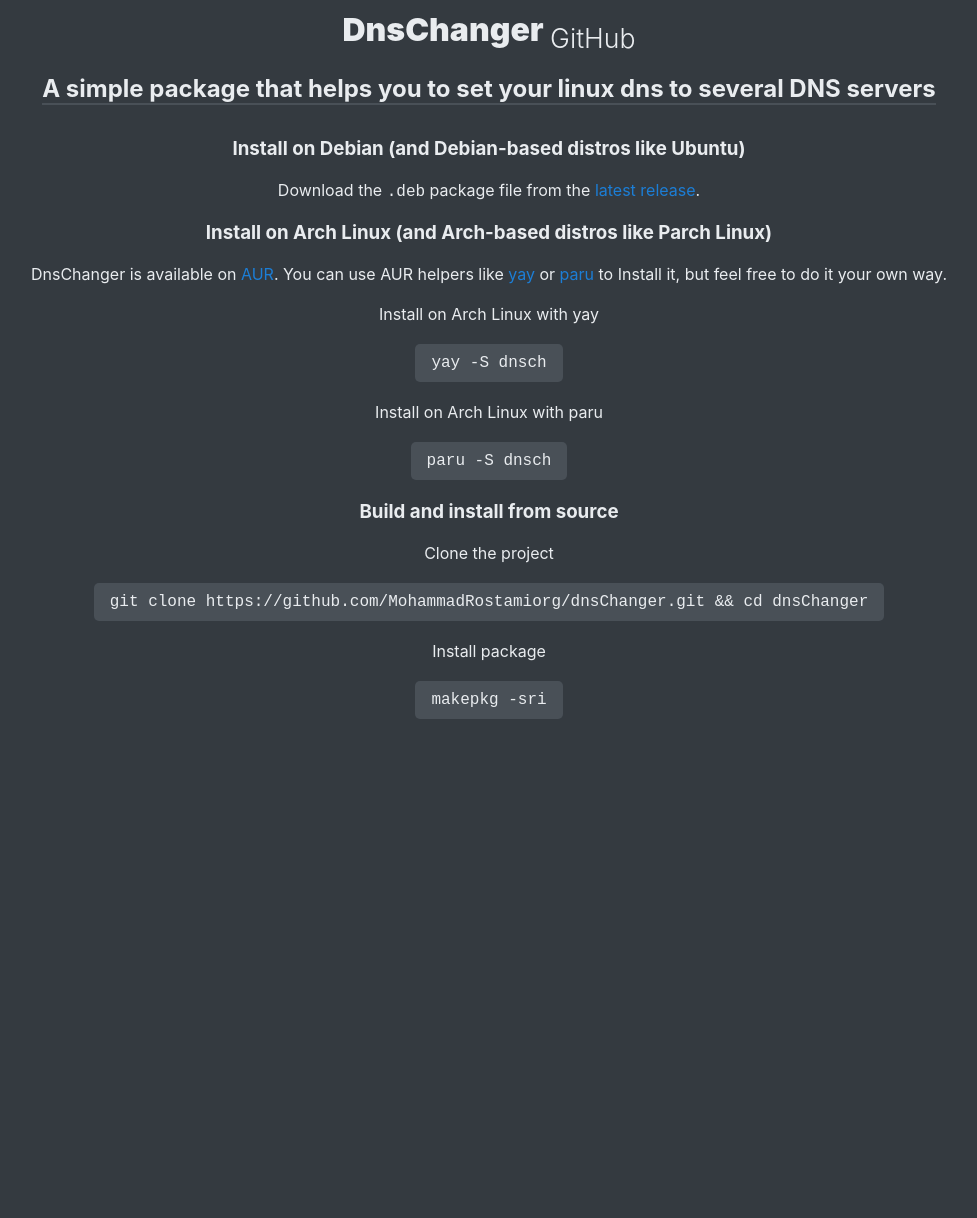
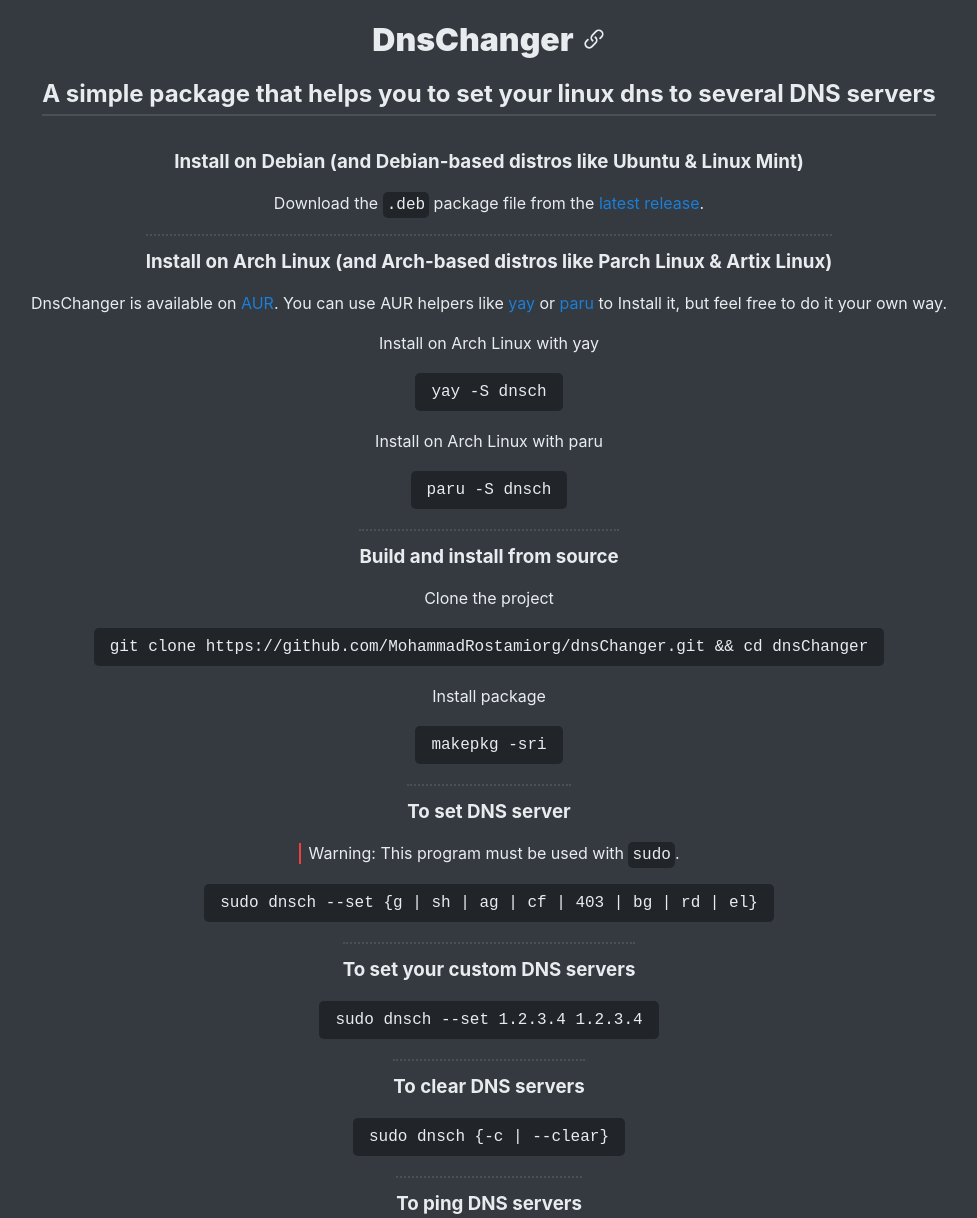
Before and after one commit to MohammadRostamiorg/dnsChanger, a plain HTML site: page pages/index.html in a window 1280 px wide. Shown: the top 1218 px of the page, without its empty margins (151-1128 px from the left). Before the commit the page ends 800 px from the top, so only its background shows below. Drawn offline with Linux system fonts and the light colour scheme; a small style sheet from the web is missing.

Commit message:
Completing pages

```diff
--- a/pages/index.html
+++ b/pages/index.html
@@ -1,44 +1,81 @@
 <!DOCTYPE html>
 <html lang="en">
+
 <head>
     <meta charset="UTF-8">
     <meta name="viewport" content="width=device-width, initial-scale=1.0">
     <meta http-equiv="X-UA-Compatible" content="IE=7">
     <meta http-equiv="X-UA-Compatible" content="ie=edge">
     <meta http-equiv="Content-Type" content="text/html;charset=UTF-8">
-    <meta name="description" content="DnsChanger - A simple package that helps you to set your linux dns to several DNS servers">
+    <meta name="description"
+        content="DnsChanger - A simple package that helps you to set your linux dns to several DNS servers">
     <title>DnsChanger</title>
     <link rel="stylesheet" href="https://cdn.jsdelivr.net/npm/@xz/fonts@1/serve/inter.min.css">
     <link rel="stylesheet" href="https://cdn.jsdelivr.net/npm/@xz/fonts@1/serve/jetbrains-mono.min.css">
     <link rel="stylesheet" href="./style.css">
 </head>
+
 <body>
-    <h1>DnsChanger <sub><a href="https://github.com/MohammadRostamiorg/dnsChanger" title="Source code available on GitHub">GitHub</a></sub></h1>
+    <main>
+        <h1><span>DnsChanger</span><a href="https://github.com/MohammadRostamiorg/dnsChanger"
+                title="Source code available on GitHub"><svg xmlns="http://www.w3.org/2000/svg" viewBox="0 0 20 20"
+                    fill="currentColor" class="w-5 h-5">
+                    <path
+                        d="M12.232 4.232a2.5 2.5 0 0 1 3.536 3.536l-1.225 1.224a.75.75 0 0 0 1.061 1.06l1.224-1.224a4 4 0 0 0-5.656-5.656l-3 3a4 4 0 0 0 .225 5.865.75.75 0 0 0 .977-1.138 2.5 2.5 0 0 1-.142-3.667l3-3Z" />
+                    <path
+                        d="M11.603 7.963a.75.75 0 0 0-.977 1.138 2.5 2.5 0 0 1 .142 3.667l-3 3a2.5 2.5 0 0 1-3.536-3.536l1.225-1.224a.75.75 0 0 0-1.061-1.06l-1.224 1.224a4 4 0 1 0 5.656 5.656l3-3a4 4 0 0 0-.225-5.865Z" />
+                </svg>
+            </a>
+        </h1>
         <h2>A simple package that helps you to set your linux dns to several DNS servers</h2>
-    <h3>Install on Debian (and Debian-based distros like Ubuntu)</h3>
-    <p>Download the <code>.deb</code> package file from the <a href="https://github.com/MohammadRostamiorg/dnsChanger/releases/latest">latest release</a>.</p>
-    <h3>Install on Arch Linux (and Arch-based distros like Parch Linux)</h3>
-    <p>DnsChanger is available on <a href="https://aur.archlinux.org/packages/dnsch">AUR</a>. You can use AUR helpers like <a href="https://github.com/Jguer/yay">yay</a> or <a href="https://github.com/Morganamilo/paru">paru</a> to Install it, but feel free to do it your own way.</p>
+        <h3 id="install-debian">Install on Debian (and Debian-based distros like Ubuntu & Linux Mint)</h3>
+        <p>Download the <code>.deb</code> package file from the <a
+                href="https://github.com/MohammadRostamiorg/dnsChanger/releases/latest">latest release</a>.</p>
+        <h3 id="install-arch">Install on Arch Linux (and Arch-based distros like Parch Linux & Artix Linux)</h3>
+        <p>DnsChanger is available on <a href="https://aur.archlinux.org/packages/dnsch">AUR</a>. You can use AUR
+            helpers like <a href="https://github.com/Jguer/yay">yay</a> or <a
+                href="https://github.com/Morganamilo/paru">paru</a> to Install it, but feel free to do it your own way.
+        </p>
         <p>Install on Arch Linux with yay</p>
         <pre>yay -S dnsch</pre>
         <p>Install on Arch Linux with paru</p>
         <pre>paru -S dnsch</pre>
-    <h3>Build and install from source</h3>
+        <h3 id="build">Build and install from source</h3>
         <p>Clone the project</p>
         <pre>git clone https://github.com/MohammadRostamiorg/dnsChanger.git && cd dnsChanger</pre>
         <p>Install package</p>
         <pre>makepkg -sri</pre>
+        <h3 id="set">To set DNS server</h3>
+        <blockquote>
+            Warning: This program must be used with <code title="Or root privileges">sudo</code>.
+        </blockquote>
+        <pre>sudo dnsch --set {g | sh | ag | cf | 403 | bg | rd | el}</pre>
+        <h3 id="set-custom">To set your custom DNS servers</h3>
+        <pre>sudo dnsch --set 1.2.3.4 1.2.3.4</pre>
+        <h3 id="clear">To clear DNS servers</h3>
+        <pre>sudo dnsch {-c | --clear}</pre>
+        <h3 id="ping">To ping DNS servers</h3>
+        <pre>sudo dnsch {-p | --ping}</pre>
+    </main>
 
     <script>
+        document.querySelectorAll('h3').forEach(h3 => {
+            h3.addEventListener('click', () => {
+
+                window.location.href.includes('#') ? navigator.clipboard.writeText(`${window.location.href.split('#')[0]}#${h3.id}`) : navigator.clipboard.writeText(`${window.location.href}#${h3.id}`);
+                alert('Link copied.')
+            })
+        })
         document.querySelectorAll('a').forEach(link => {
             link.target = "_blank";
         });
         document.querySelectorAll('pre').forEach(pre => {
-            pre.addEventListener('click', ()=>{
+            pre.addEventListener('click', () => {
                 navigator.clipboard.writeText(pre.textContent);
-                alert(`Command copied.`);
+                alert('Command copied.');
             })
         });
     </script>
 </body>
+
 </html>
--- a/pages/style.css
+++ b/pages/style.css
@@ -1,7 +1,10 @@
 :root {
+    --black: #212529;
     --dark: #343a40;
     --gray: #495057;
     --white: #e9ecef;
+    --blue: #1c7ed6;
+    --red: #f03e3e;
 }
 
 *,
@@ -17,16 +20,12 @@
 }
 
 body {
-    padding: 1rem 3rem;
+    padding: 2rem 3rem;
     font-family: "Inter", system-ui, -apple-system, BlinkMacSystemFont, 'Segoe UI', Roboto, Oxygen, Ubuntu, Cantarell, 'Open Sans', 'Helvetica Neue', sans-serif;
     background-color: var(--dark);
     color: var(--white);
     font-size: 1.6rem;
     text-align: center;
-    display: flex;
-    flex-direction: column;
-    align-items: center;
-    gap: 2rem;
 }
 
 *::selection {
@@ -34,8 +33,9 @@
     background-color: var(--white);
 }
 
-a:link, a:visited {
-    color: #1c7ed6;
+a:link,
+a:visited {
+    color: var(--blue);
     text-decoration: none;
 }
 
@@ -43,25 +43,62 @@
     text-decoration: underline;
 }
 
+main {
+    display: flex;
+    flex-direction: column;
+    align-items: center;
+    gap: 2rem;
+}
+
 h1 {
     font-weight: 900;
+    display: flex;
+    gap: .8rem;
 }
 
-h1 sub, h1 sub a, h1 sub a:hover {
-    font-weight: 300;
-    color: var(--white) !important;
+h1 a svg {
+    fill: var(--white) !important;
     text-decoration: none;
+    width: 2.4rem;
+    height: 2.4rem;
 }
 
 h2 {
     border-bottom: 2px solid var(--gray);
-    margin-bottom: 1.2rem;
+    padding-bottom: .6rem;
 }
 
+h3 {
+    border-top: 2px dotted var(--gray);
+    padding-top: 1.4rem;
+}
+
+h3:hover {
+    text-decoration: underline dotted var(--blue);
+}
+
+h3:first-of-type {
+    border-top: none;
+    padding-top: none;
+}
+
+code,
 pre {
     max-width: fit-content;
     font-family: "JetBrains Mono", monospace;
     padding: 1rem 1.6rem;
     border-radius: .5rem;
-    background-color: var(--gray);
+    background-color: var(--black);
 }
+
+code {
+    padding: .4rem;
+    border-radius: none;
+    background-color: var(--black);
+    font-size: inherit;
+}
+
+blockquote {
+    border-left: 2px solid var(--red);
+    padding-left: .8rem;
+}
```
Also changed, not shown: 1 other file. Lines whose indentation alone changed are shown as unchanged.
